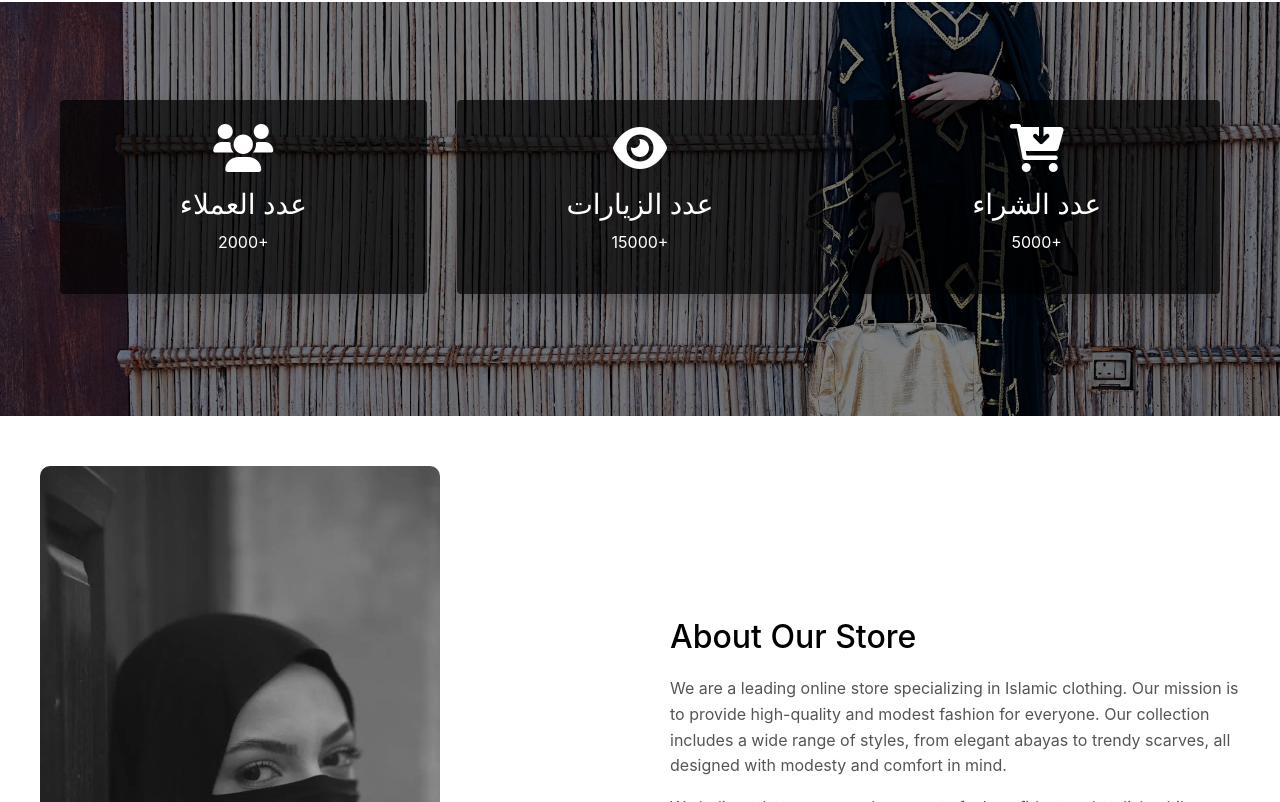
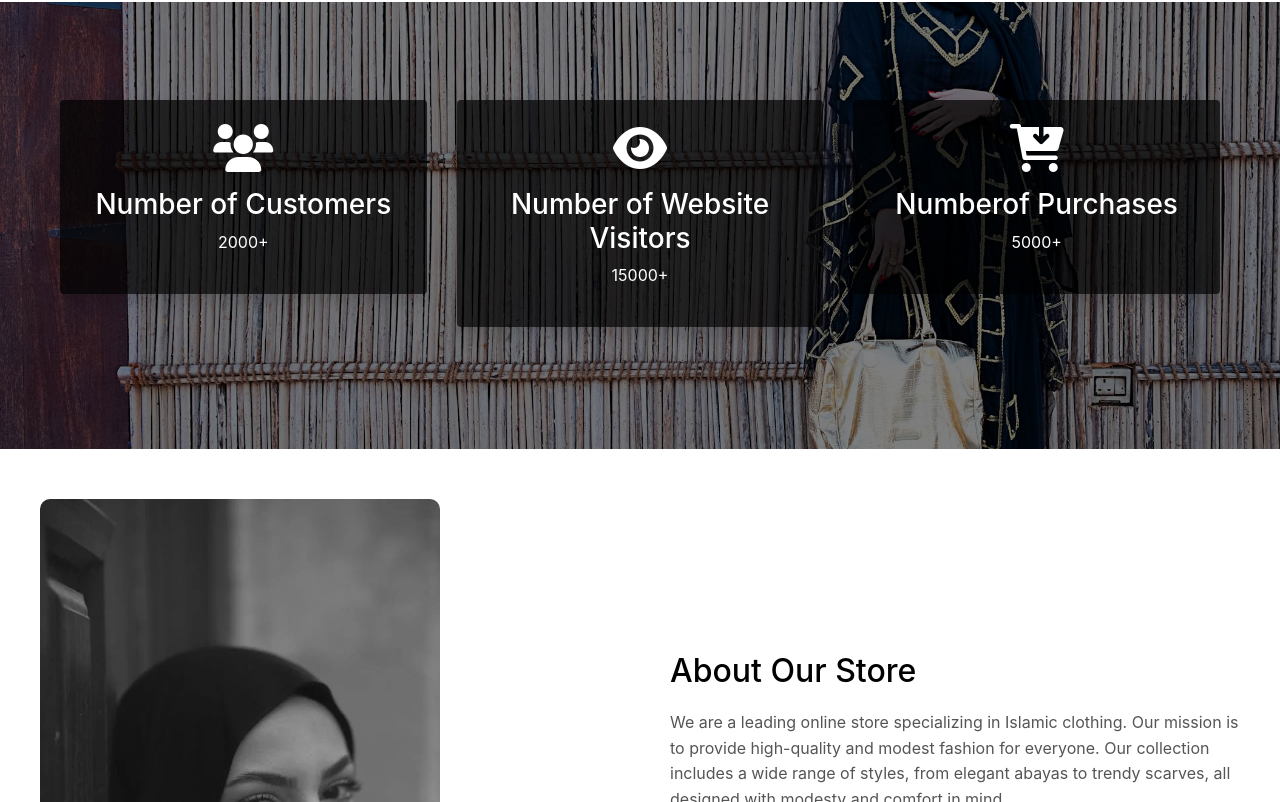
Before and after one commit to Hager-Elkhouly/Clothing-Islamic, a plain HTML site: page index.html in a window 1280 px wide. Shown: the part 1616-2418 px from the top of the page. Drawn offline with nearby package versions, Linux system fonts and the light colour scheme.

Commit message:
Update index.html

```diff
--- a/index.html
+++ b/index.html
@@ -143,21 +143,21 @@
                   <div class="col-md-4 mb-4">
                     <div class="feature-item p-4 rounded shadow">
                       <i class="fas fa-users fa-3x mb-3"></i>
-                      <h3>عدد العملاء</h3>
+                      <h3>Number of Customers</h3>
                       <p>2000+</p>
                     </div>
                   </div>
                   <div class="col-md-4 mb-4">
                     <div class="feature-item p-4 rounded shadow">
                       <i class="fas fa-eye fa-3x mb-3"></i>
-                      <h3>عدد الزيارات</h3>
+                      <h3>Number of Website Visitors</h3>
                       <p>15000+</p>
                     </div>
                   </div>
                   <div class="col-md-4 mb-4">
                     <div class="feature-item p-4 rounded shadow">
                       <i class="fas fa-cart-arrow-down fa-3x mb-3"></i>
-                      <h3>عدد الشراء</h3>
+                      <h3>Numberof Purchases </h3>
                       <p>5000+</p>
                     </div>
                   </div>
```
